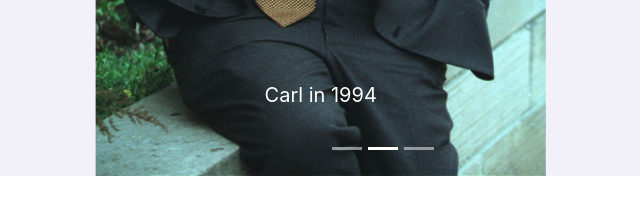
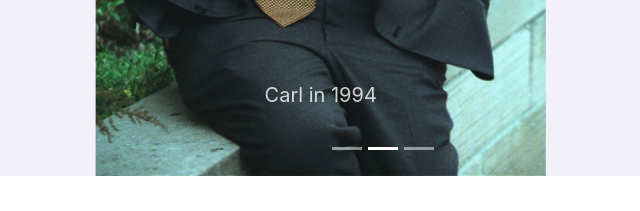
Before and after one commit to iralatkina/freecodecamp_projects, a plain HTML site: page tribute page/index.html in a window 1280 px wide. Shown: the part 721-932 px from the top of the page, 257-897 px from the left. Drawn offline with nearby package versions, Linux system fonts and the light colour scheme.

Commit message:
Update style.css
added new stile for carousel-caption

```diff
--- a/tribute page/style/style.css
+++ b/tribute page/style/style.css
@@ -16,6 +16,10 @@ h6 {
   padding: 10px;
   font-size: 20px;
 }
+#caption {
+  opacity: 0.8;
+  border-radius: 30px;
+}
 .carl {
   padding-right: 60px;
   margin-top: -15px;
```
